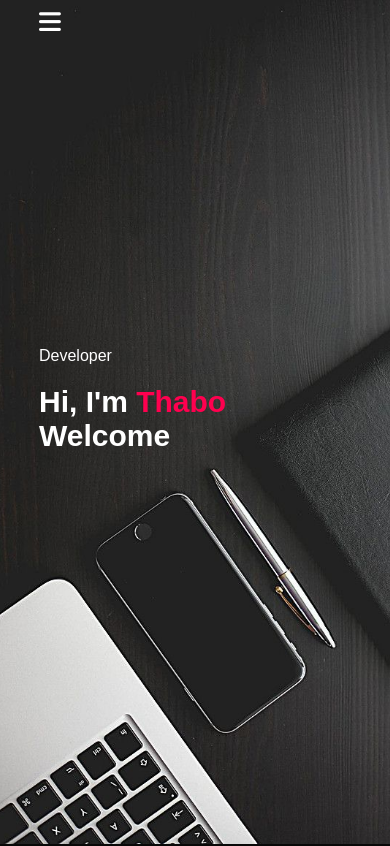
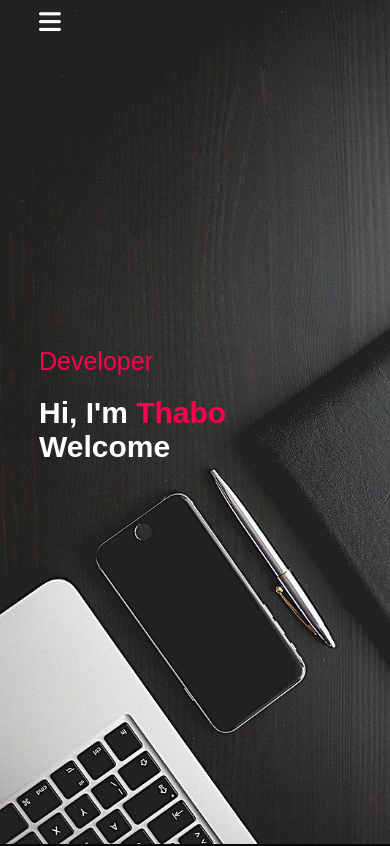
Before and after one commit to ThaboJunior/Thabo-s-IT-Portfolio, a plain HTML site: page index.html in a window 390 px wide. Shown: the top 846 px of the page. Drawn offline with Linux system fonts and the light colour scheme.

Commit message:
Changed "Developer" on header color to pink.

```diff
--- a/style.css
+++ b/style.css
@@ -326,6 +326,10 @@ nav .fa-solid{
     .header-text h1{
         font-size: 30px;
     }
+    .header-text p{
+        font-size: 25px;
+        color: #ff004f;
+    }
     nav .fa-regular{
         display: block;
         font-size: 25px;
```
